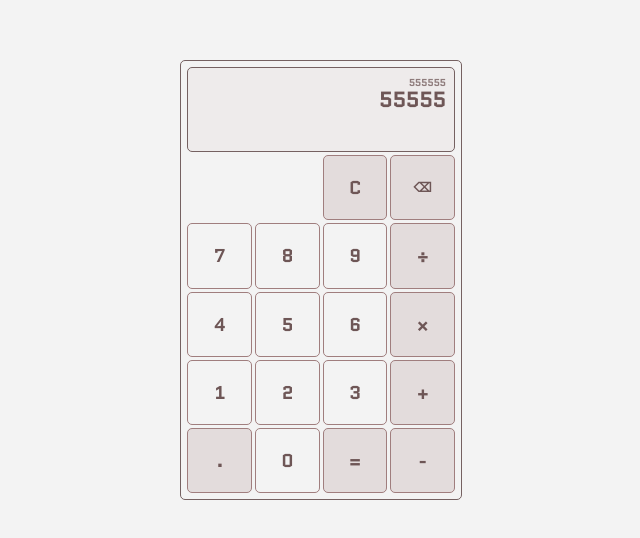
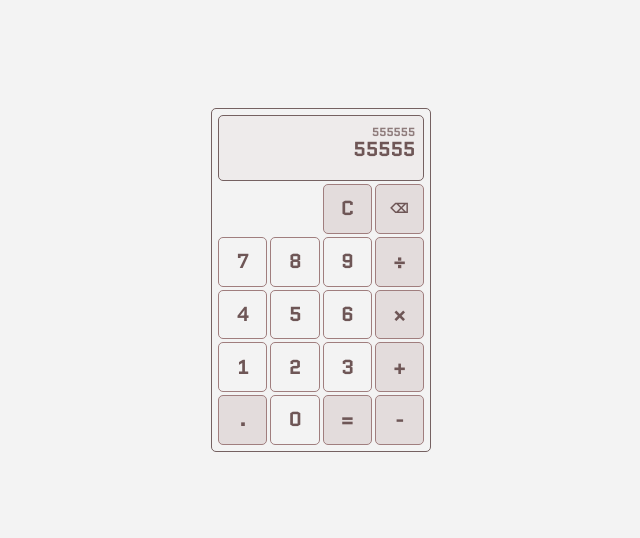
Before and after one commit to keusinis/calculator, a plain HTML site: page index.html in a window 1280 px wide. Shown: the part 120-658 px from the top of the page, without its empty margins (319-959 px from the left). Drawn offline with Linux system fonts and the light colour scheme.

Commit message:
Fix font sizing across different browsers and reduce max-width of calculator

```diff
--- a/script.js
+++ b/script.js
@@ -8,8 +8,8 @@ const operate = (num1, operator, num2) => {
     switch(operator){
         case '+': result = num1 + num2; break;
         case '-': result = num1 - num2; break;
-        case '*': result = num1 * num2; break;
-        case '/': result = num1 / num2; break;
+        case '×': result = num1 * num2; break;
+        case '÷': result = num1 / num2; break;
     }
     return Math.round(result * 1000) / 1000;
 }
--- a/style.css
+++ b/style.css
@@ -21,7 +21,7 @@ body {
 }
 
 .calculator {
-    width: clamp(180px, 22vw, 360px);
+    width: clamp(180px, 22vw, 220px);
     aspect-ratio: 16/25;
     display: flex;
     border: 1px solid rgb(117, 97, 97);
@@ -58,11 +58,11 @@ body {
 }
 
 #previous {
-    font-size: 0.6rem;
+    font-size: 0.7rem;
     opacity: 0.75;
 }
 #current {
-    font-size: 1.3rem;
+    font-size: 1.2rem;
     line-height: 1;
 }
 
@@ -75,7 +75,7 @@ body {
 }
 
 button{
-    font-size: 1.1rem;
+    font-size: 1.2rem;
     display: inline-flex;
     justify-content: center;
     align-items: center;
```
